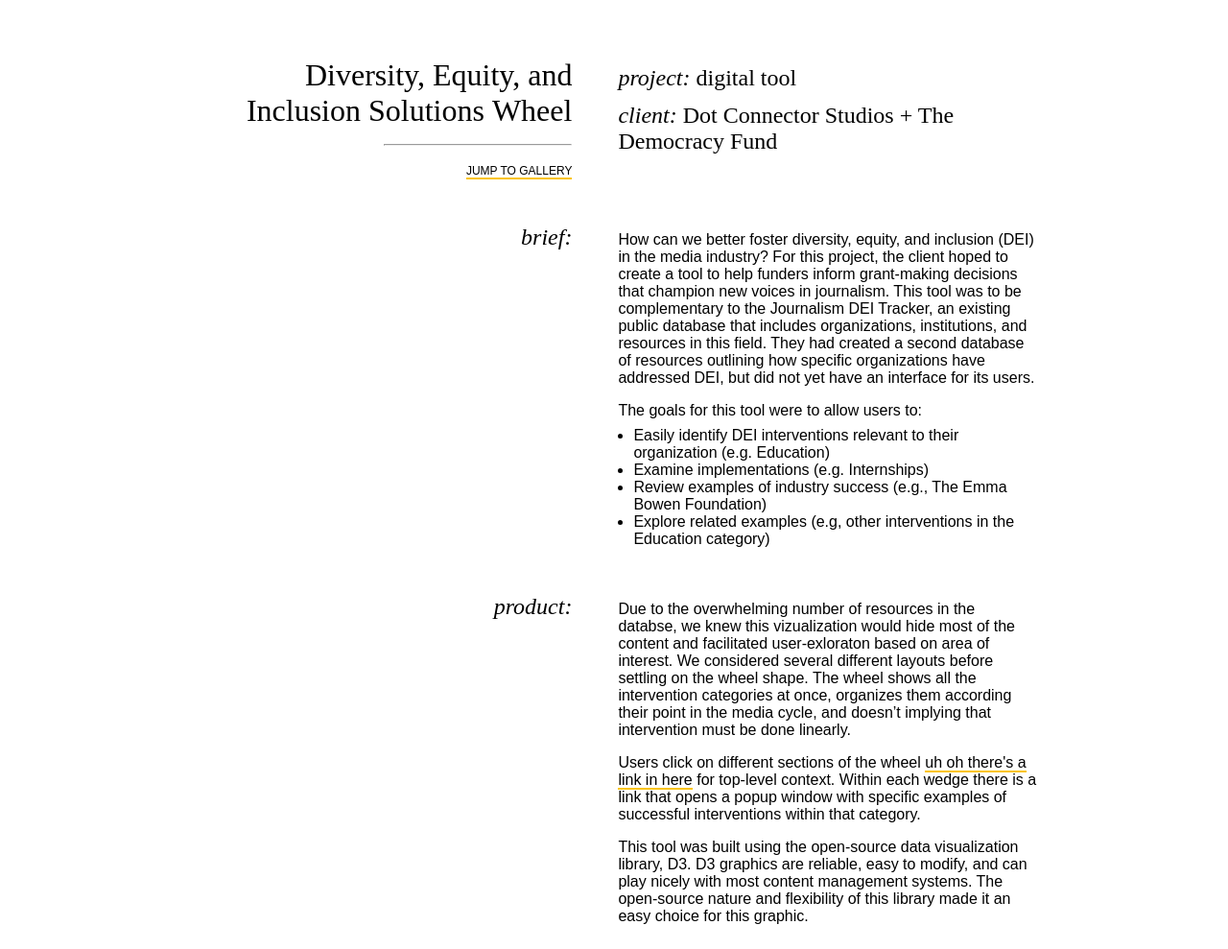
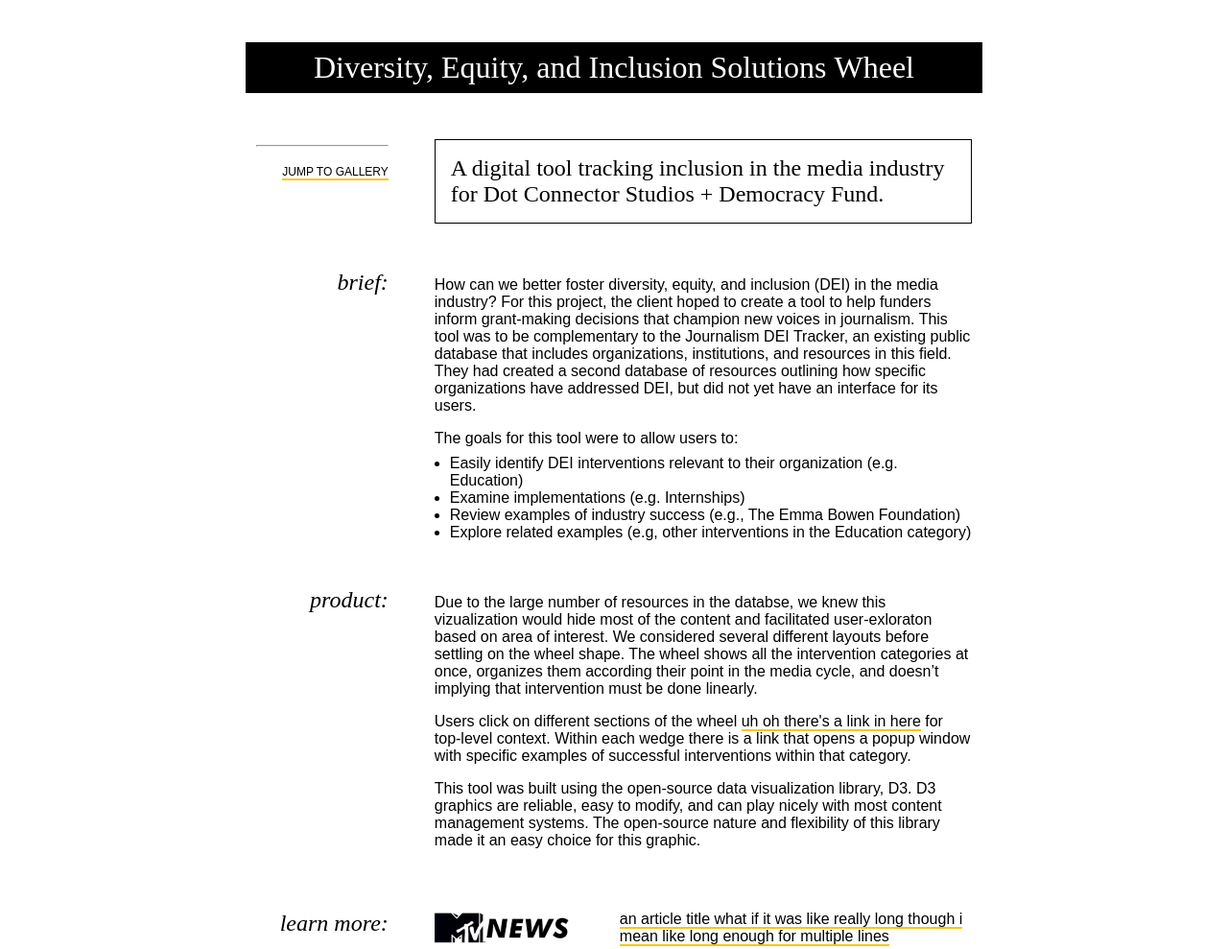
Before and after one commit to teenyrobots/20-joycerice-work, a plain HTML site: page template.html in a window 1280 px wide. Shown: the part 460-1449 px from the top of the page at 96% size. Drawn offline with Linux system fonts and the light colour scheme; a web font is replaced by a local one.

Commit message:
makes some progress on the template.html page

```diff
--- a/styles.css
+++ b/styles.css
@@ -27,6 +27,14 @@ span.whiteblack-textBG {
   display: inline;
   background: white;
   box-shadow: -.5rem 0 0 white, .5rem 0 0 white, -1rem .5rem 0 black;
+} /* https://css-tricks.com/multi-line-padded-text/ */
+
+span.yellowblack-textBG {
+  display: inline;
+  color: white;
+  padding: .5rem;
+  background: black;
+  box-shadow: -.5rem 0 0 black, .5rem 0 0 black, -1rem .5rem 0 #FAC412;
 } /* https://css-tricks.com/multi-line-padded-text/ */
 
 span.white-textBG {
@@ -314,19 +322,25 @@ a.workTile:hover span.yellowUnderline {
 
 .projectContent {
     width: 95%;
-    max-width: 1000px;
+    max-width: 800px;
     background: white;
     margin: auto;
     padding: 1rem;
 }
 
 .projectContent h1 {
-    font-weight: 500;
+    font-weight: 300;
+    text-align: center;
+    margin: 2rem auto;
+    padding: .5rem;
+    color: white;
+    background: black;
 }
 
 .projectContent hr {
-    margin: 1rem 0 1rem auto;
-    width: 50%;
+    margin: 0 0 1rem auto;
+    padding-top: 0;
+    width: 100%;
 }
 
 .projectContent h2 {
@@ -337,23 +351,27 @@ a.workTile:hover span.yellowUnderline {
 .button-link {
     text-transform: uppercase;
     font-size: .75rem;
+
 }
 
 .grid {
     display: grid;
-    grid-template-columns: 45% 50%;
+    grid-template-columns: 18% 73%;
     gap: 3rem 3rem;
-    margin: 3rem;
+    margin: 3rem auto;
     align-items: baseline;
+    justify-content: center;
 }
 
 .subtitle h2 {
-    margin-bottom: .75rem;
+    font-style: normal;
+    font-weight: 300;
 }
 
-.subt-detail {
-    font-style: normal;
-    font-weight: 300;
+.subtitle {
+    border: 1px solid black;
+    padding: 1rem;
+    /* align-self: end; */
 }
 
 .right-item {
@@ -384,6 +402,7 @@ a.workTile:hover span.yellowUnderline {
 .gallery {
     width: 100%;
     column-count: 2;
+    margin-top: 5rem;
 }
 
 .gallery img {
--- a/template.html
+++ b/template.html
@@ -26,15 +26,14 @@
         <div class="mainContent-proj">
             <img src="assets/projects/dei/banner.jpg" alt="" class="banner">
             <div class="projectContent">
+                <h1>Diversity, Equity, and Inclusion Solutions&nbsp;Wheel</h1>
                 <div class="grid">
                     <div class="right-item">
-                        <h1>Diversity, Equity, and Inclusion Solutions&nbsp;Wheel</h1>
                         <hr>
                         <a href="#gallery" class="button-link">jump to gallery</a>
                     </div>
                     <div class="subtitle">
-                        <h2>project: <span class="subt-detail">digital tool</span></h2>
-                        <h2>client: <span class="subt-detail">Dot Connector Studios + The Democracy Fund</span> </h2>
+                        <h2 class="subt-detail">A digital tool tracking inclusion in the media industry for Dot Connector Studios + Democracy Fund.</h2>
                     </div>
                     <h2 class="right-item">brief:</h2>
                     <div class="grafs">
@@ -49,7 +48,7 @@
                     </div>
                     <h2 class="right-item">product:</h2>
                     <div class="grafs">
-                        <p>Due to the overwhelming number of resources in the databse, we knew this vizualization would hide most of the content and facilitated user-exloraton based on area of interest. We considered several different layouts before settling on the wheel shape. The wheel shows all the intervention categories at once, organizes them according their point in the media cycle, and doesn’t implying that intervention must be done linearly.</p>
+                        <p>Due to the large number of resources in the databse, we knew this vizualization would hide most of the content and facilitated user-exloraton based on area of interest. We considered several different layouts before settling on the wheel shape. The wheel shows all the intervention categories at once, organizes them according their point in the media cycle, and doesn’t implying that intervention must be done linearly.</p>
                         <p>Users click on different sections of the wheel <a href="#">uh oh there's a link in here</a> for top-level context. Within each wedge there is a link that opens a popup window with specific examples of successful interventions within that category.</p>
                         <p>This tool was built using the open-source data visualization library, D3. D3 graphics are reliable, easy to modify, and can play nicely with most content management systems. The open-source nature and flexibility of this library made it an easy choice for this graphic.</p>
                     </div>
@@ -68,10 +67,11 @@
                     <img src="assets/projects/dei/2.jpg" alt="">
                     <a href="#" class="button-link">back to top</a>
                 </div>
+
                 <div class="navigate">
                     <div class="">
                         <p class="button-link">previous project</p>
-                        <a href="#">Nova Survyival Island</a>
+                        <a href="#">Nova Survival Island</a>
                     </div>
                     <div class="right-item">
                         <p class="button-link">next project</p>
```
